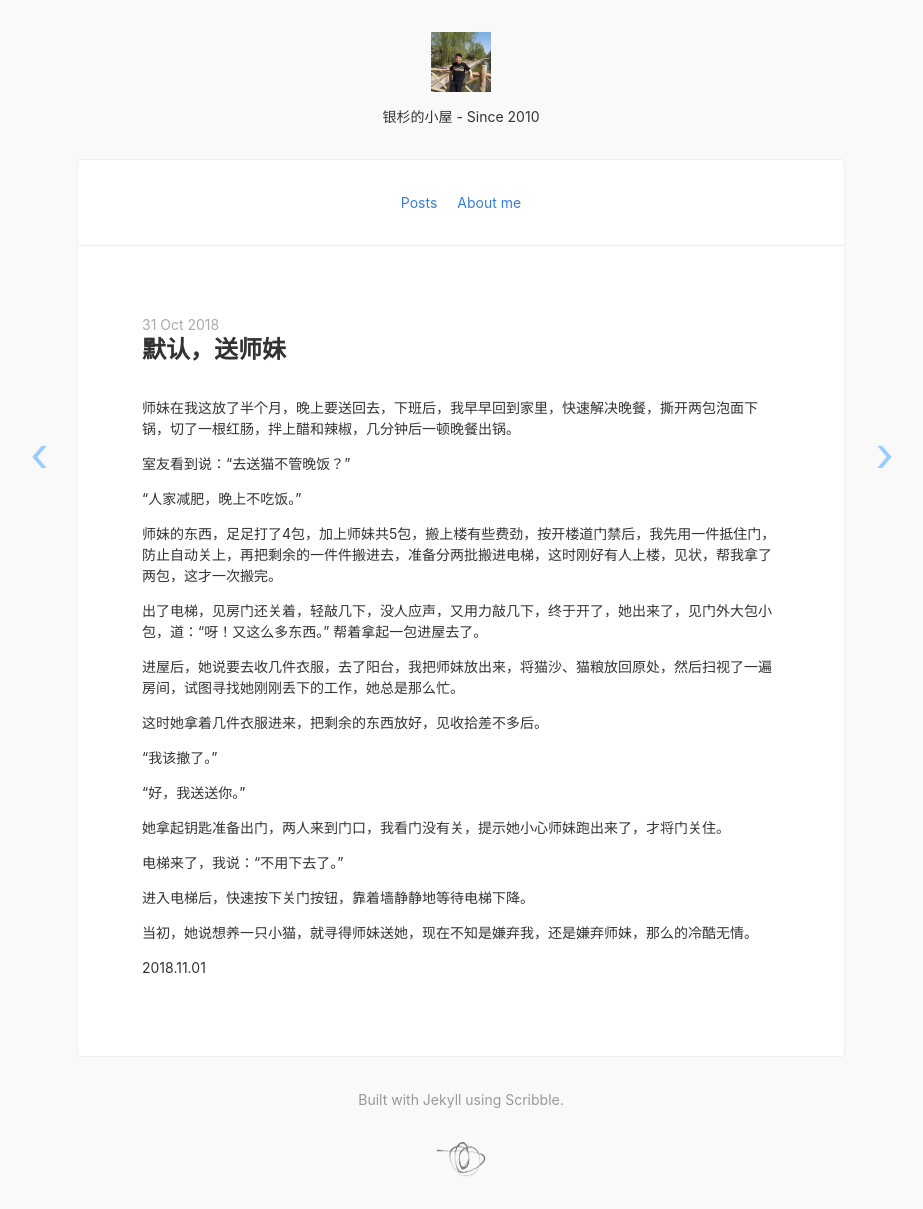
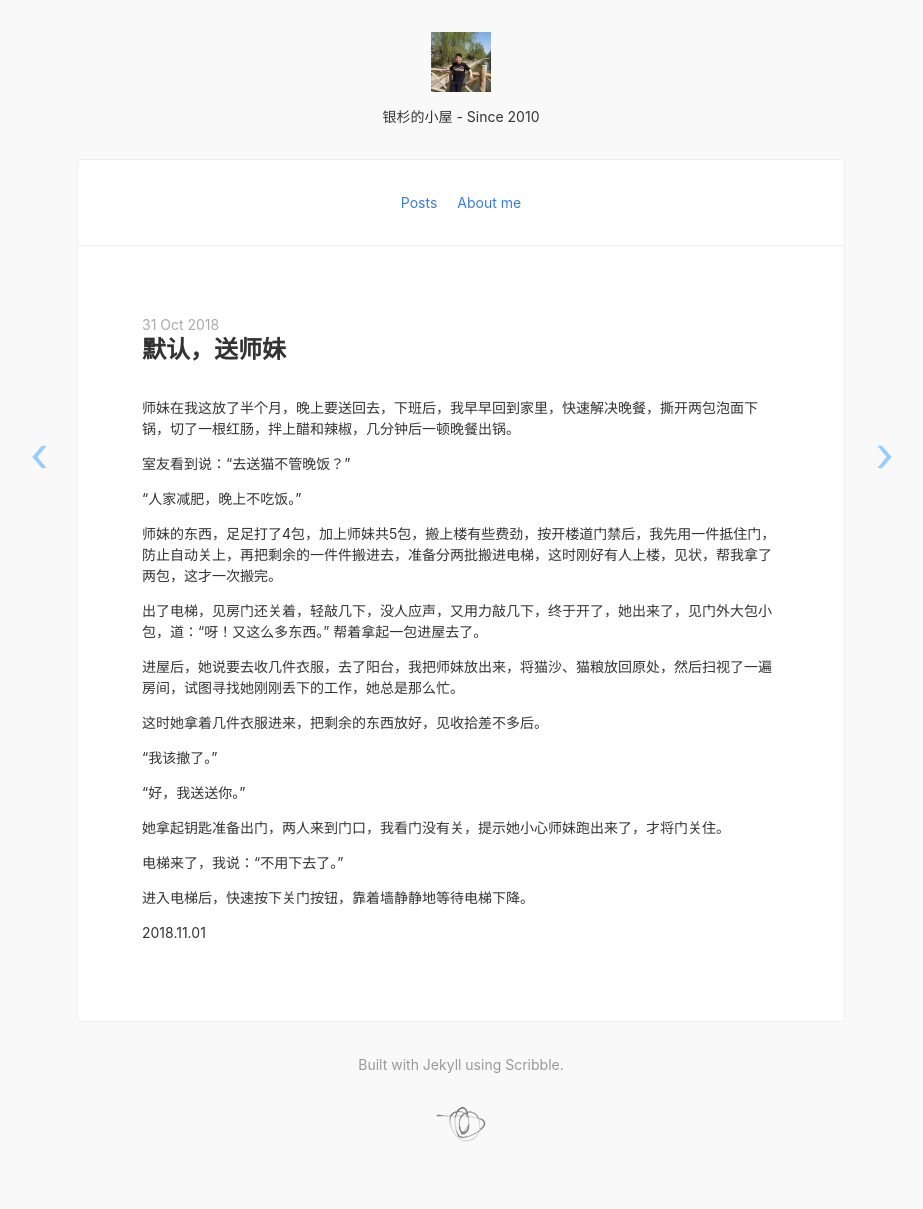
Before and after one commit to rep-2020/rep-2020.github.io, a Jekyll site: the page built from _posts/2018-11-01-default-songshimei.md, in a window 1280 px wide. Shown: the whole page, without its empty margins (179-1102 px from the left). Built offline with Jekyll 4.4.1, drawn with Linux system fonts in a browser that asks for light colours; nearby versions of some CDN libraries; comment, search, counter and statistics services are not loaded; after the commit the page ends 1174 px from its top, so only the background shows below that.

Commit message:
Update 2018-11-01-default-songshimei.md

```diff
--- a/_posts/2018-11-01-default-songshimei.md
+++ b/_posts/2018-11-01-default-songshimei.md
@@ -32,8 +32,4 @@ categories: default
 
 进入电梯后，快速按下关门按钮，靠着墙静静地等待电梯下降。
 
-
-当初，她说想养一只小猫，就寻得师妹送她，现在不知是嫌弃我，还是嫌弃师妹，那么的冷酷无情。
-
-
 2018.11.01
```
